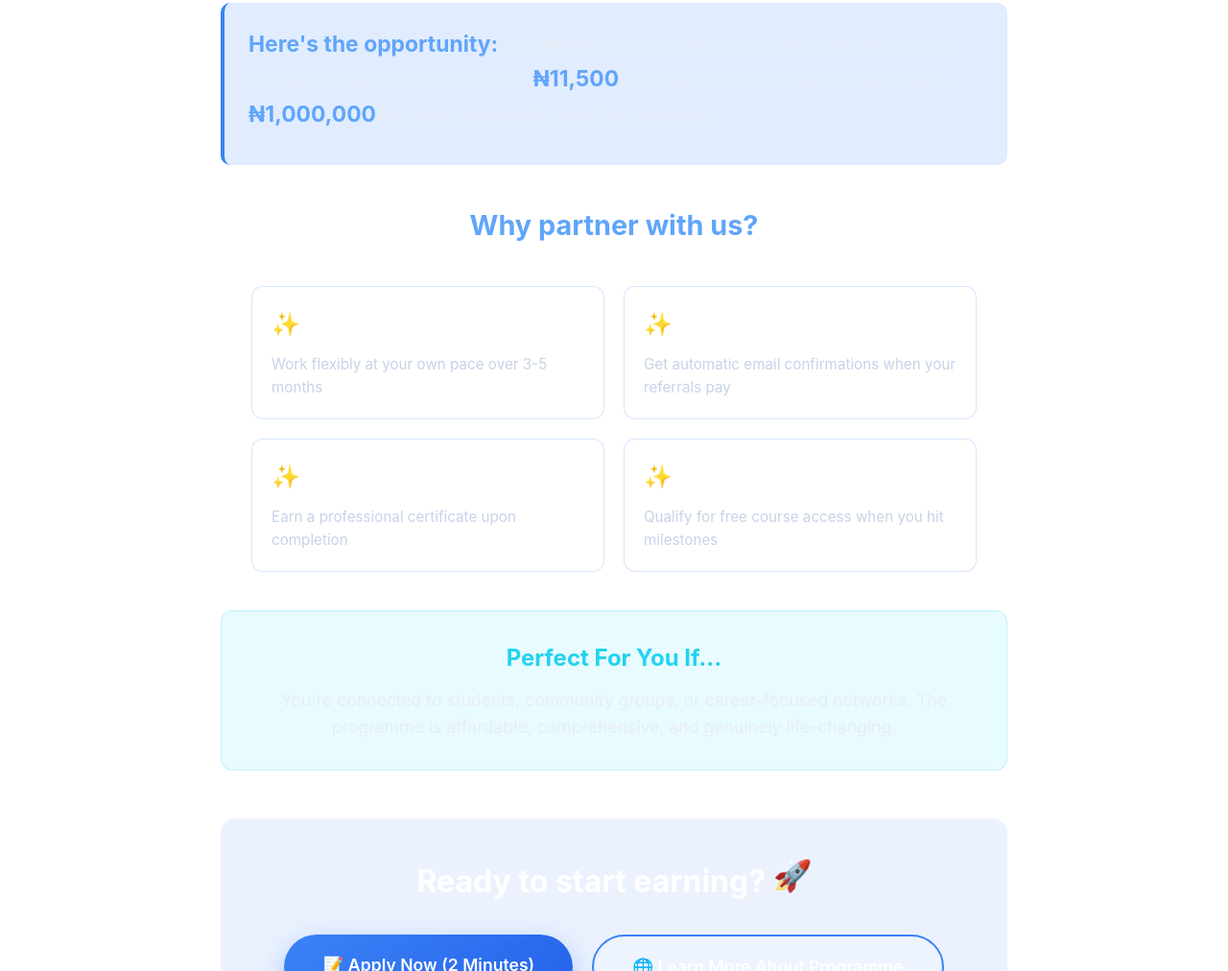
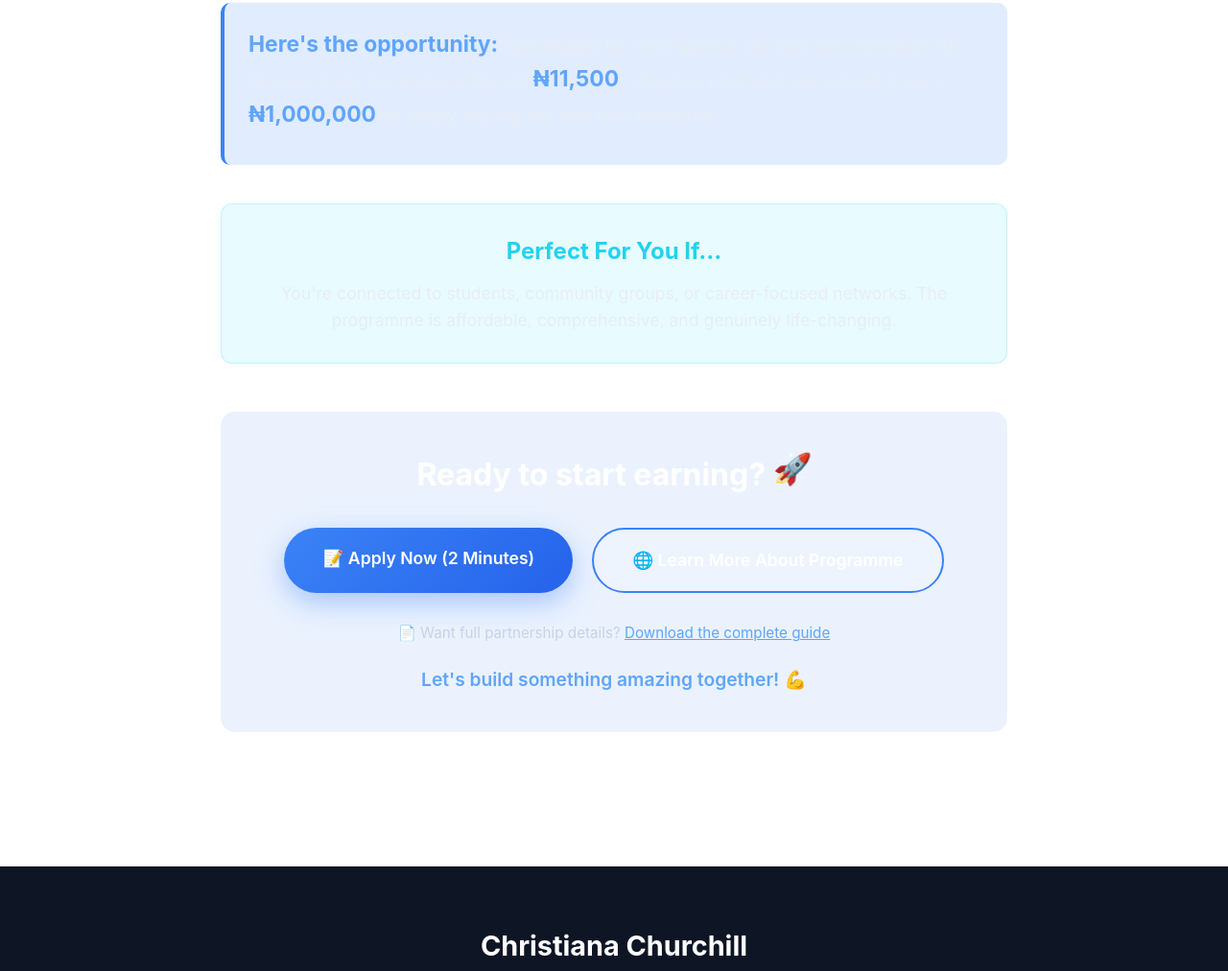
Before and after one commit to enquireeurekaroyalacademy-commits/data-analytics-web-programme, a plain HTML site: page public/about/index.html in a window 1280 px wide. Shown: the part 5638-6650 px from the top of the page at 96% size. Drawn offline with Linux system fonts and the light colour scheme.

Commit message:
Remove benefits section from about page
Removed section explaining benefits of partnering.

```diff
--- a/public/about/index.html
+++ b/public/about/index.html
@@ -926,22 +926,6 @@
                 <p><strong>Here's the opportunity:</strong> Earn ₦1,000 for every person you refer who enrolls in our 13-week programme (currently just <strong>₦11,500</strong>). Previous partners have earned close to <strong>₦1,000,000</strong> by simply sharing this with their networks!</p>
             </div>
 
-            <h2 style="text-align: center; margin: 40px 0 30px 0; color: #60a5fa; font-size: 1.8em;">Why partner with us?</h2>
-
-            <div class="benefits-grid">
-                <div class="benefit-item">
-                    <p>Work flexibly at your own pace over 3-5 months</p>
-                </div>
-                <div class="benefit-item">
-                    <p>Get automatic email confirmations when your referrals pay</p>
-                </div>
-                <div class="benefit-item">
-                    <p>Earn a professional certificate upon completion</p>
-                </div>
-                <div class="benefit-item">
-                    <p>Qualify for free course access when you hit milestones</p>
-                </div>
-            </div>
 
             <div class="perfect-for">
                 <h3 style="color: #22d3ee; font-size: 1.5em;">Perfect For You If...</h3>
```
